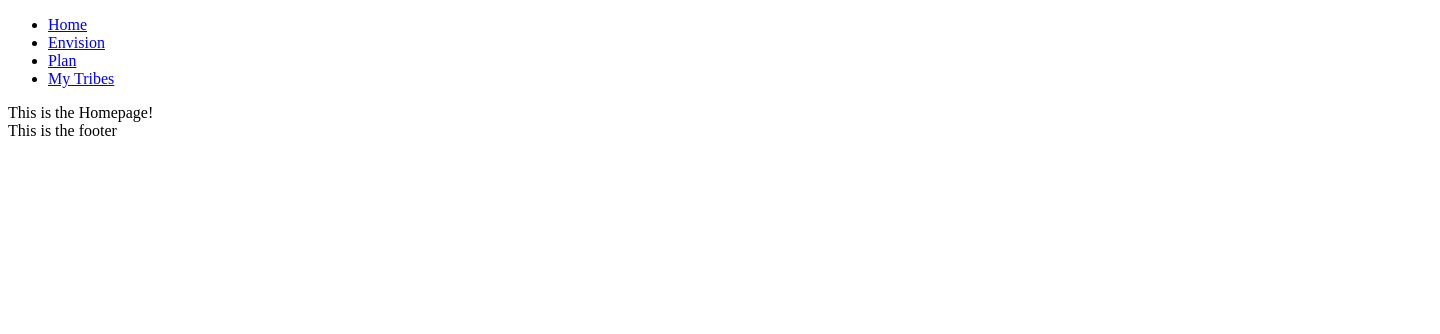
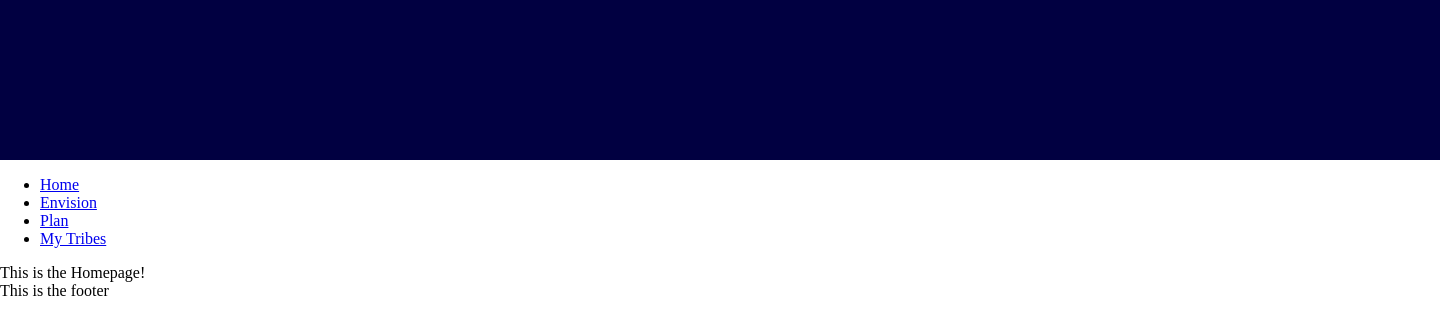
Before and after one commit to Crestone-Tech/travel-buddy, a React (Vite) app in the folder client/: page / in a window 1280 px wide. Shown: the top 334 px of the page, 1440 px wide, since content can reach past the window. Built offline with nearby package versions, Linux system fonts and the light colour scheme.

Commit message:
add header and remove navbar out of headerin app.jsx

```diff
--- a/client/src/App.jsx
+++ b/client/src/App.jsx
@@ -1,22 +1,21 @@
-import { useState } from 'react'
-import Header from './components/Header'
-import Footer from './components/Footer'
-import NavBar from './components/NavBar'
+import { useState } from "react";
+import Header from "./components/Header";
+import Footer from "./components/Footer";
+import NavBar from "./components/NavBar";
 
-import { Outlet } from 'react-router-dom';
+import { Outlet } from "react-router-dom";
 
 function App() {
-
   return (
     <>
-      <Header><NavBar /></Header>
-
+      <Header></Header>
+      <NavBar />
       <main>
         <Outlet />
       </main>
       <Footer />
     </>
-  )
+  );
 }
 
-export default App
+export default App;
--- a/client/src/index.css
+++ b/client/src/index.css
@@ -0,0 +1,11 @@
+header {
+  background-color: #010041;
+  color: white;
+  padding: 5rem;
+  width: 100%;
+}
+html,
+body {
+  margin: 0;
+  padding: 0;
+}
```
